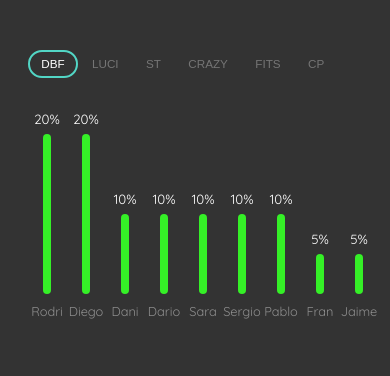
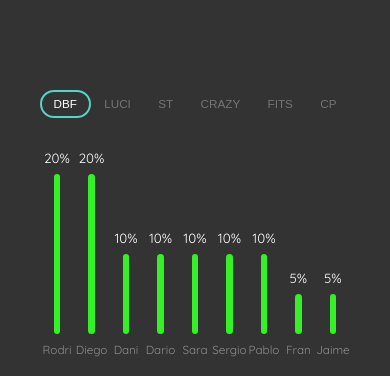
Before and after one commit to DarioMelia/Stats-Porcentajes, a plain HTML site: page index.html in a window 390 px wide. Shown: the part 122-498 px from the top of the page. Drawn offline with Linux system fonts and the light colour scheme.

Commit message:
Better responsivness

```diff
--- a/styles.css
+++ b/styles.css
@@ -1,5 +1,8 @@
 @import url('https://fonts.googleapis.com/css2?family=Quicksand:wght@400;600&family=Shadows+Into+Light&display=swap');
-
+*,*::after,*::before{
+  margin: 0;
+  padding: 0;
+}
 
 :root{
   --send-btn-clr: rgb(30, 154, 165);
@@ -15,17 +18,16 @@ body {
   align-items: center;
   justify-content: center;
   background: #333;
+  max-height: 100vh;
   height: 100vh;
-  width: 100vw;
+  max-width: 100vw;
   overflow: hidden;
   display: flex;
   color: #fff;
 }
 
 .container {
-  margin: 0 auto;
   max-width: 800px;
-  width: 90%;
 }
 
 header {
@@ -35,6 +37,7 @@ header {
   justify-content: space-between;
   margin-bottom: 1em;
   overflow: hidden;
+  width: 100%;
 }
 
 h2 {
@@ -88,6 +91,7 @@ nav ul {
   min-height: 200px;
   justify-content: space-around;
   margin: auto;
+  width: 100%;
 }
 .chart div {
   background: #52d6c5;
@@ -113,7 +117,7 @@ nav ul {
 .chart div::after {
   bottom: -2em;
   color: #8e8e8e;
-  font-size: clamp(.8rem,3vw,1.5rem);
+  font-size: clamp(.6rem,3vw,1.5rem);
   content:  attr(data-auth);
 }
 
@@ -267,9 +271,6 @@ footer {
     bottom: -4em;
   }
 
-  .stats {
-    flex: 1;
-  }
 }
 
 @media (min-width: 620px) {
@@ -279,7 +280,5 @@ footer {
   .slider{
     bottom: -6em;
   }
-  .stats div {
-    width: 25%;
-  }
+
 }
```
Also changed, not shown: index.html (+0 -2 lines).
